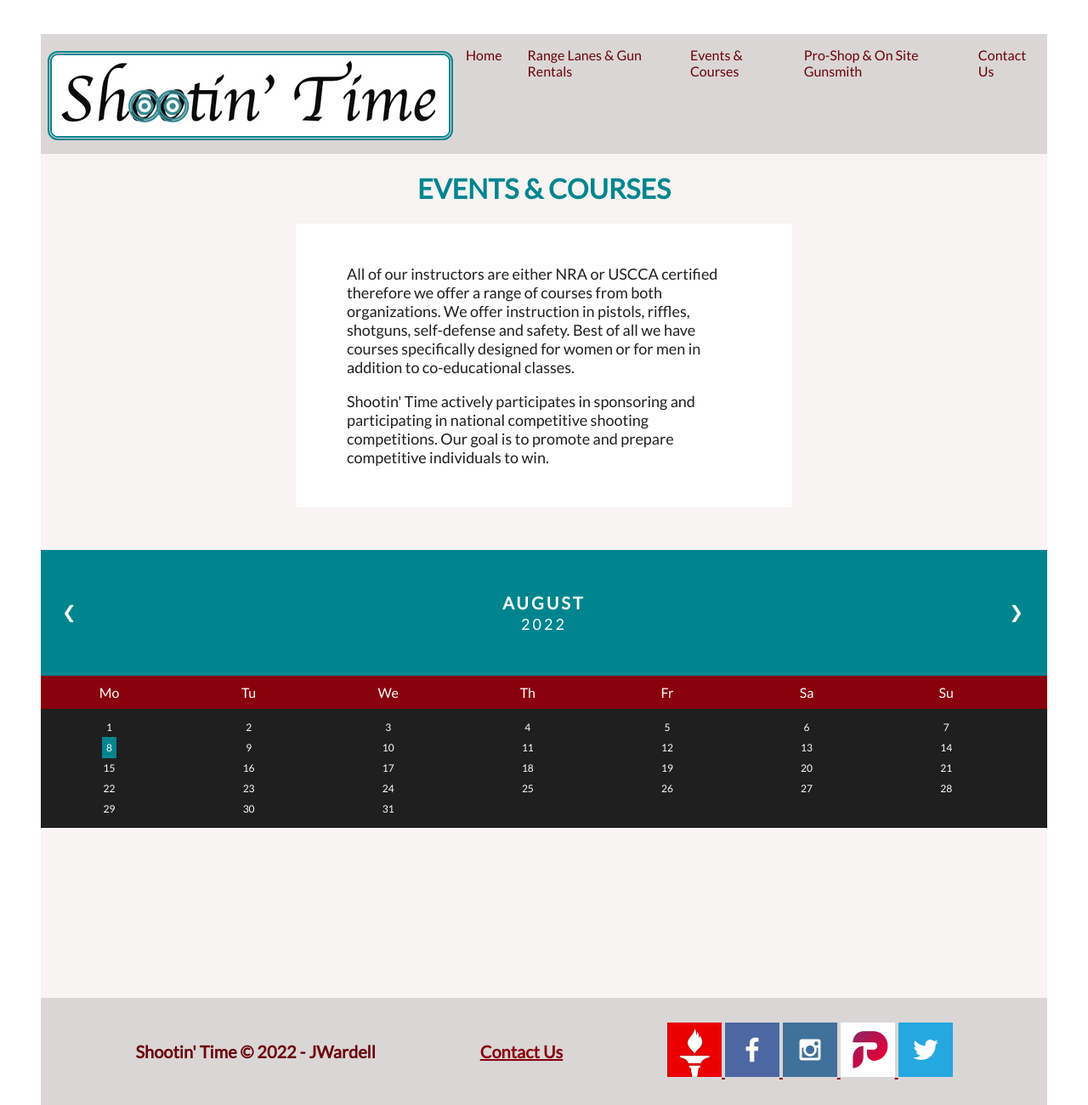
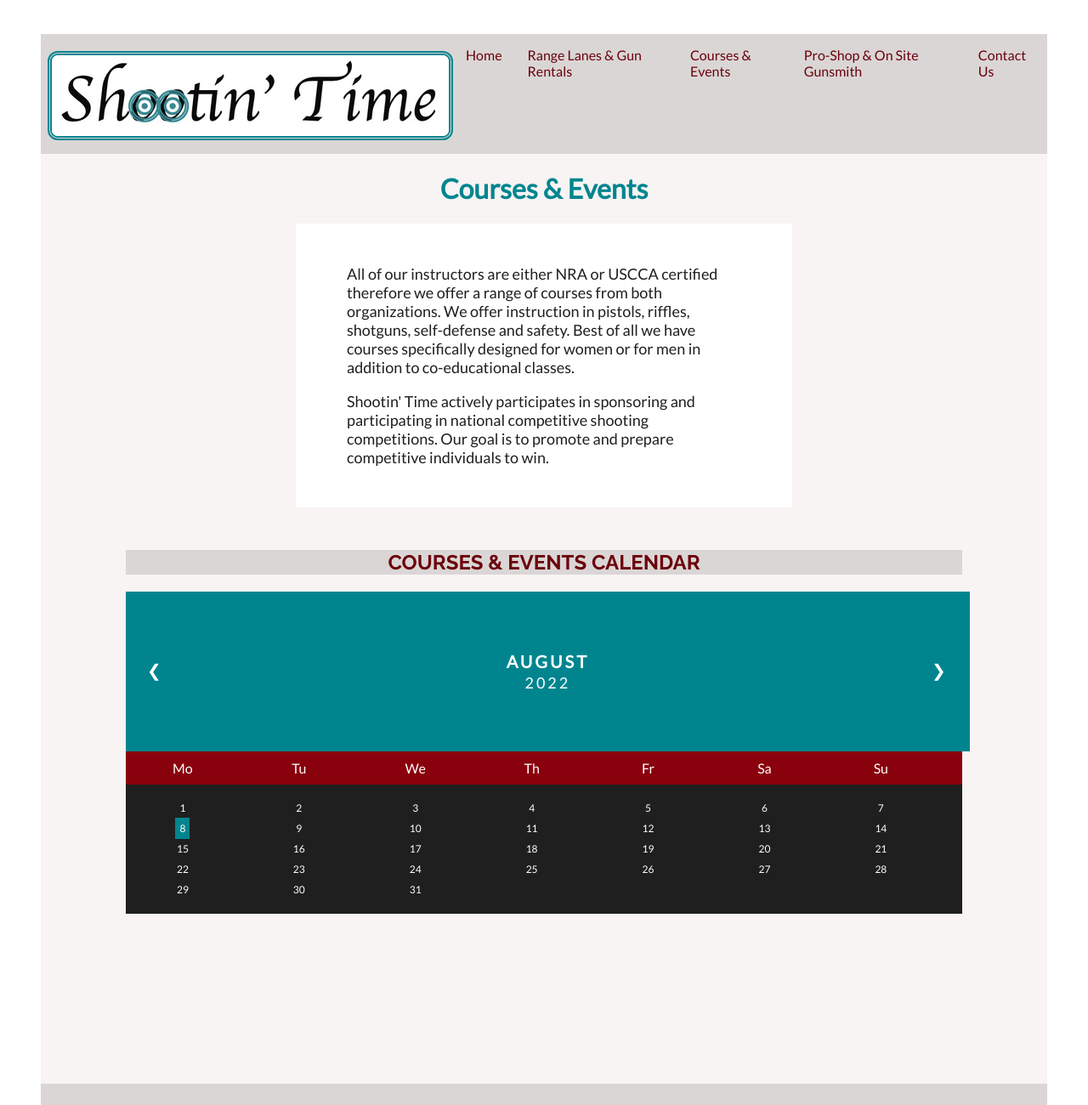
Before and after one commit to joWardell/wdd130, a plain HTML site: page shootintime/events.html in a window 1280 px wide. Shown: the top 1300 px of the page at 85% size. Drawn offline with Linux system fonts and the light colour scheme.

```diff
--- a/shootintime/events.html
+++ b/shootintime/events.html
@@ -24,7 +24,7 @@
             <nav class="menu">
                 <a href="index.html">Home</a>
                 <a href="rentals.html">Range Lanes & Gun Rentals</a>
-                <a href="events.html">Events & Courses</a>
+                <a href="events.html">Courses & Events</a>
                 <a href="proshop.html">Pro-Shop & On Site Gunsmith</a>
                 <a href="contactus.html">Contact Us</a>
 
@@ -32,8 +32,8 @@
         </header>
         <!--There may be changes as I self-edit a lot. -->
         <main>
-            <div id="eandc">
-                <h1><strong>EVENTS & COURSES</strong></h1>
+            <div id="courses-events">
+                <h1><strong>Courses & Events</strong></h1>
 
                 <section class="event1">
                     <p>All of our instructors are either NRA or USCCA certified therefore we offer a range of courses
@@ -52,6 +52,9 @@
         First choice https://demo.mobiscroll.com/javascript/eventcalendar/#
         Possible calendar, scheduling tool: https://10to8.com/book/pabwiljbqfydgvcgmt/
         Possible add event button tool https://www.addevent.com/documentation/add-to-calendar-button -->
+
+            <div class="calendar">
+                <h2><strong>COURSES & EVENTS CALENDAR</strong></h2>
 
                 <div class="month">
                     <ul>
@@ -108,6 +111,7 @@
                     <li>31</li>
                 </ul>
 
+            </div>
         </main>
 
 
--- a/shootintime/styles/shootin.css
+++ b/shootintime/styles/shootin.css
@@ -87,7 +87,7 @@
     color: white;
 }
 
-#welcome-msg, #eandc {
+#welcome-msg, #courses-events {
     font-family: 'Lato', sans-serif;
     font-size: 1em;
     margin-top: 0;
@@ -184,7 +184,7 @@
     color: white;
     padding: 30px;
 }
-/*Events and Courses page */
+/*Courses and Events page */
 
 .event1 {
   font-size: 18px;
@@ -197,13 +197,16 @@
 
 /*Calendar - needs improvements but a start! */
 
-* {box-sizing: border-box;}
+.calendar {
+  box-sizing: border-box;
+  margin: 0px 100px;
+}
 ul {list-style-type: none;}
 body {font-family: 'Lato', sans-serif;}
 
 .month {
-  padding: 50px 25px;
-  width: 100%;
+  padding: 70px 25px;
+  width: 95.8%;
   background: #00858f;
   text-align: center;
 }
@@ -244,7 +247,7 @@
 }
 
 .days {
-  padding: 10px 0;
+  padding: 16px 0;
   background: #1f1f1f;
   margin: 0;
 }
```
Also changed, not shown: shootintime/index.html (+1 -1 lines). Lines whose indentation alone changed are shown as unchanged.
